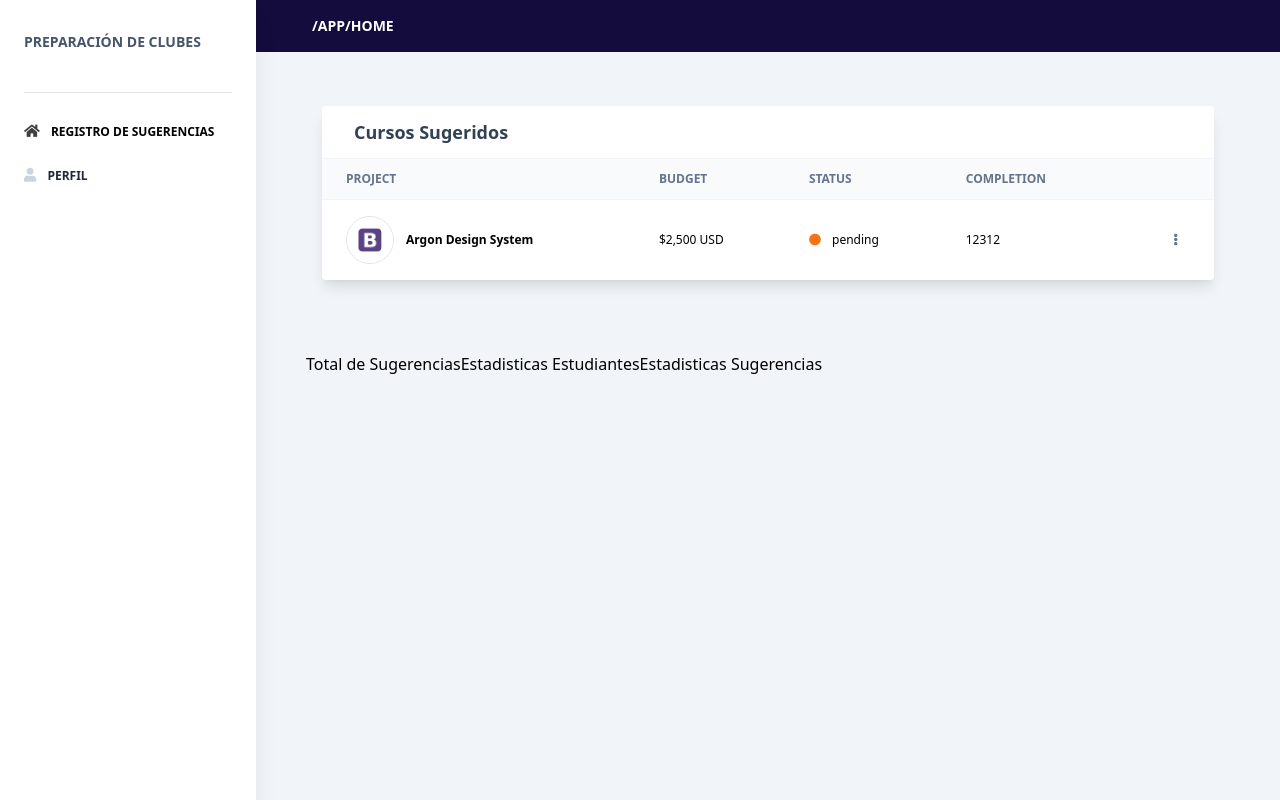
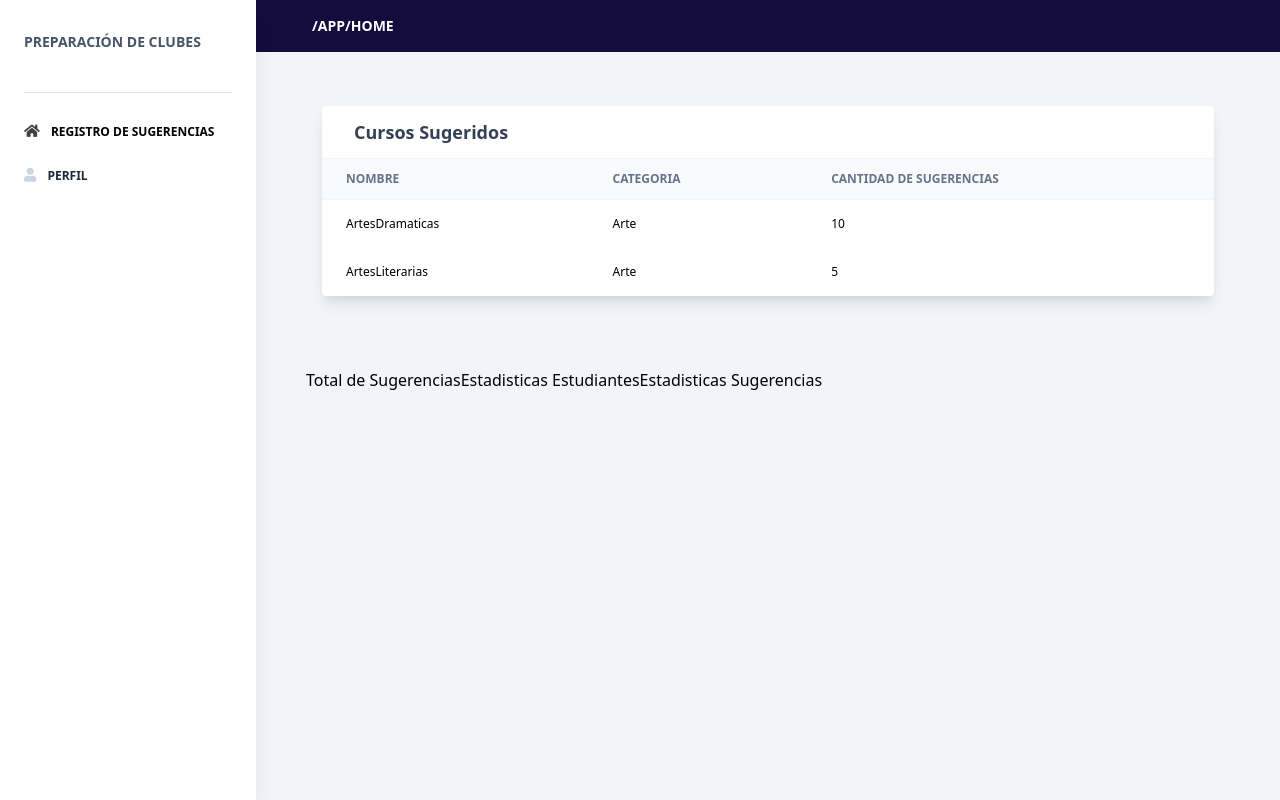
Before and after one commit to ce-itcr/clubes-tec, a React (Create React App) app: page /app/home in a window 1280 px wide. Built offline with nearby package versions, Linux system fonts and the light colour scheme.

Commit message:
[UPDATE] Insert data dinamically in CardTable

```diff
--- a/src/components/Cards/CardTable.js
+++ b/src/components/Cards/CardTable.js
@@ -1,11 +1,148 @@
-import React, { useEffect } from "react";
+import React, { useEffect, useState } from "react";
 import PropTypes from "prop-types";
-import TableDropdown from "../Dropdowns/TableDropdown";
 
 // components
 
+export default function CardTable({ color, name, data }) {
+  /**
+   * Cursos sugeridos : nombreCurso, categoria, cantidad de sugerencias
+   *                    [{courseName:ArtesDramaticas, category:Arte, qty:10},{courseName:ArtesLiterarias, category:Arte, qty:5}]
+   * Cursos que yo he sugerido : nombreCurso, categoria
+   *                    [{courseName:ArtesDramaticas, category:Arte},{courseName:ArtesLiterarias, category:Arte}]
+   * Total de sugerencias: categoria, cantidad de sugerencias
+   *                    [{category:Arte, qty:5},{category:Deportes, qty:2}]
+   * Estadisticas estudiantes: nombreEstudiante, cantidad de sugerencias
+   *                    [{studentName:juan perez, qty:5},{studentName:fernando lopez, qty:5}]
+   * Estadisticas sugerencias I: nombreCurso, categoria, cantidad de sugerencias
+   *                    [{courseName:ArtesDramaticas, category:Arte, qty:10},{courseName:ArtesLiterarias, category:Arte, qty:5}]
+   * Estadisticas sugerencias II: nombreCurso, categoria, cantidad de sugerencias
+   *                    [{courseName:ArtesDramaticas, category:Arte, qty:10},{courseName:ArtesLiterarias, category:Arte, qty:5}]
+   */
 
-export default function CardTable({ color, name }) {
+  const [currentData, setCurrentData] = useState([]);
+
+  useEffect(() => {
+    //console.log(name, data);
+    setCurrentData(data);
+  }, []);
+
+  const setTitles = (currentTable) => {
+    if (
+      currentTable === "Cursos Sugeridos" ||
+      currentTable === "Top 5 clubes más sugeridos" ||
+      currentTable === "Top 3 clubes menos sugeridos"
+    ) {
+      return (
+        <>
+          <th
+            className={
+              "px-6 align-middle border border-solid py-3 text-xs uppercase border-l-0 border-r-0 whitespace-nowrap font-semibold text-left " +
+              (color === "light"
+                ? "bg-blueGray-50 text-blueGray-500 border-blueGray-100"
+                : "bg-lightBlue-800 text-lightBlue-300 border-lightBlue-700")
+            }
+          >
+            Nombre
+          </th>
+          <th
+            className={
+              "px-6 align-middle border border-solid py-3 text-xs uppercase border-l-0 border-r-0 whitespace-nowrap font-semibold text-left " +
+              (color === "light"
+                ? "bg-blueGray-50 text-blueGray-500 border-blueGray-100"
+                : "bg-lightBlue-800 text-lightBlue-300 border-lightBlue-700")
+            }
+          >
+            Categoria
+          </th>
+          <th
+            className={
+              "px-6 align-middle border border-solid py-3 text-xs uppercase border-l-0 border-r-0 whitespace-nowrap font-semibold text-left " +
+              (color === "light"
+                ? "bg-blueGray-50 text-blueGray-500 border-blueGray-100"
+                : "bg-lightBlue-800 text-lightBlue-300 border-lightBlue-700")
+            }
+          >
+            Cantidad de Sugerencias
+          </th>
+        </>
+      );
+    } else {
+      return (
+        <>
+          <th
+            className={
+              "px-6 align-middle border border-solid py-3 text-xs uppercase border-l-0 border-r-0 whitespace-nowrap font-semibold text-left " +
+              (color === "light"
+                ? "bg-blueGray-50 text-blueGray-500 border-blueGray-100"
+                : "bg-lightBlue-800 text-lightBlue-300 border-lightBlue-700")
+            }
+          >
+            Nombre
+          </th>
+          <th
+            className={
+              "px-6 align-middle border border-solid py-3 text-xs uppercase border-l-0 border-r-0 whitespace-nowrap font-semibold text-left " +
+              (color === "light"
+                ? "bg-blueGray-50 text-blueGray-500 border-blueGray-100"
+                : "bg-lightBlue-800 text-lightBlue-300 border-lightBlue-700")
+            }
+          >
+            Categoria
+          </th>
+          <th
+            className={
+              "px-6 align-middle border border-solid py-3 text-xs uppercase border-l-0 border-r-0 whitespace-nowrap font-semibold text-left " +
+              (color === "light"
+                ? "bg-blueGray-50 text-blueGray-500 border-blueGray-100"
+                : "bg-lightBlue-800 text-lightBlue-300 border-lightBlue-700")
+            }
+          >
+            Cantidad de Sugerencias
+          </th>
+        </>
+      );
+    }
+  };
+
+  const setData = (currentTable) => {
+    if (
+      currentTable === "Cursos Sugeridos" ||
+      currentTable === "Top 5 clubes más sugeridos" ||
+      currentTable === "Top 3 clubes menos sugeridos"
+    ) {
+      return (
+        <>
+          {currentData.map((data, index) => (
+            <tr key={index}>
+              <td className="border-t-0 px-6 align-middle border-l-0 border-r-0 text-xs whitespace-nowrap p-4">
+                {data.courseName}
+              </td>
+              <td className="border-t-0 px-6 align-middle border-l-0 border-r-0 text-xs whitespace-nowrap p-4">
+                {data.category}
+              </td>
+              <td className="border-t-0 px-6 align-middle border-l-0 border-r-0 text-xs whitespace-nowrap p-4">
+                {data.qty}
+              </td>
+            </tr>
+          ))}
+        </>
+      );
+    } else {
+      return (
+        <tr>
+          <td className="border-t-0 px-6 align-middle border-l-0 border-r-0 text-xs whitespace-nowrap p-4">
+            $2,500 USD
+          </td>
+          <td className="border-t-0 px-6 align-middle border-l-0 border-r-0 text-xs whitespace-nowrap p-4">
+            $2,500 USD
+          </td>
+          <td className="border-t-0 px-6 align-middle border-l-0 border-r-0 text-xs whitespace-nowrap p-4">
+            <i className="fas fa-circle text-orange-500 mr-2"></i> pending
+          </td>
+        </tr>
+      );
+    }
+  };
 
   return (
     <>
@@ -33,88 +170,9 @@ export default function CardTable({ color, name }) {
           {/* Projects table */}
           <table className="items-center w-full bg-transparent border-collapse">
             <thead>
-              <tr>
-                <th
-                  className={
-                    "px-6 align-middle border border-solid py-3 text-xs uppercase border-l-0 border-r-0 whitespace-nowrap font-semibold text-left " +
-                    (color === "light"
-                      ? "bg-blueGray-50 text-blueGray-500 border-blueGray-100"
-                      : "bg-lightBlue-800 text-lightBlue-300 border-lightBlue-700")
-                  }
-                >
-                  Project
-                </th>
-                <th
-                  className={
-                    "px-6 align-middle border border-solid py-3 text-xs uppercase border-l-0 border-r-0 whitespace-nowrap font-semibold text-left " +
-                    (color === "light"
-                      ? "bg-blueGray-50 text-blueGray-500 border-blueGray-100"
-                      : "bg-lightBlue-800 text-lightBlue-300 border-lightBlue-700")
-                  }
-                >
-                  Budget
-                </th>
-                <th
-                  className={
-                    "px-6 align-middle border border-solid py-3 text-xs uppercase border-l-0 border-r-0 whitespace-nowrap font-semibold text-left " +
-                    (color === "light"
-                      ? "bg-blueGray-50 text-blueGray-500 border-blueGray-100"
-                      : "bg-lightBlue-800 text-lightBlue-300 border-lightBlue-700")
-                  }
-                >
-                  Status
-                </th>
-                <th
-                  className={
-                    "px-6 align-middle border border-solid py-3 text-xs uppercase border-l-0 border-r-0 whitespace-nowrap font-semibold text-left " +
-                    (color === "light"
-                      ? "bg-blueGray-50 text-blueGray-500 border-blueGray-100"
-                      : "bg-lightBlue-800 text-lightBlue-300 border-lightBlue-700")
-                  }
-                >
-                  Completion
-                </th>
-                <th
-                  className={
-                    "px-6 align-middle border border-solid py-3 text-xs uppercase border-l-0 border-r-0 whitespace-nowrap font-semibold text-left " +
-                    (color === "light"
-                      ? "bg-blueGray-50 text-blueGray-500 border-blueGray-100"
-                      : "bg-lightBlue-800 text-lightBlue-300 border-lightBlue-700")
-                  }
-                ></th>
-              </tr>
+              <tr>{setTitles(name)}</tr>
             </thead>
-            <tbody>
-              <tr>
-                <th className="border-t-0 px-6 align-middle border-l-0 border-r-0 text-xs whitespace-nowrap p-4 text-left flex items-center">
-                  <img
-                    src={require("../../assets/img/bootstrap.jpg").default}
-                    className="h-12 w-12 bg-white rounded-full border"
-                    alt="..."
-                  ></img>{" "}
-                  <span
-                    className={
-                      "ml-3 font-bold " +
-                      +(color === "light" ? "text-blueGray-600" : "text-white")
-                    }
-                  >
-                    Argon Design System
-                  </span>
-                </th>
-                <td className="border-t-0 px-6 align-middle border-l-0 border-r-0 text-xs whitespace-nowrap p-4">
-                  $2,500 USD
-                </td>
-                <td className="border-t-0 px-6 align-middle border-l-0 border-r-0 text-xs whitespace-nowrap p-4">
-                  <i className="fas fa-circle text-orange-500 mr-2"></i> pending
-                </td>
-                <td className="border-t-0 px-6 align-middle border-l-0 border-r-0 text-xs whitespace-nowrap p-4">
-                  12312
-                </td>
-                <td className="border-t-0 px-6 align-middle border-l-0 border-r-0 text-xs whitespace-nowrap p-4 text-right">
-                  <TableDropdown />
-                </td>
-              </tr>
-            </tbody>
+            <tbody>{setData(name)}</tbody>
           </table>
         </div>
       </div>
--- a/src/views/app/Home.js
+++ b/src/views/app/Home.js
@@ -15,11 +15,23 @@ export default function Home() {
         }}
       >
         <div className="w-full mb-12 px-4">
-          <CardTable name="Cursos Sugeridos"/>
+          <CardTable
+            name="Cursos Sugeridos"
+            data={[
+              { courseName: "ArtesDramaticas", category: "Arte", qty: 10 },
+              { courseName: "ArtesLiterarias", category: "Arte", qty: 5 },
+            ]}
+          />
         </div>
-        <a onClick={() => history.push('/app/admin/total')}>Total de Sugerencias</a>
-        <a onClick={() => history.push('/app/admin/students-stats')}>Estadisticas Estudiantes</a>
-        <a onClick={() => history.push('/app/admin/suggestions-stats')}>Estadisticas Sugerencias</a>
+        <a onClick={() => history.push("/app/admin/total")}>
+          Total de Sugerencias
+        </a>
+        <a onClick={() => history.push("/app/admin/students-stats")}>
+          Estadisticas Estudiantes
+        </a>
+        <a onClick={() => history.push("/app/admin/suggestions-stats")}>
+          Estadisticas Sugerencias
+        </a>
       </div>
     </>
   );
--- a/src/views/app/admin/Stats-Suggestions.js
+++ b/src/views/app/admin/Stats-Suggestions.js
@@ -1,9 +1,7 @@
 import React from "react";
-import { useHistory } from "react-router-dom";
 import CardTable from "../../../components/Cards/CardTable";
 
 export default function SuggestionsStats() {
-  let history = useHistory();
   return (
     <>
       <div
@@ -15,10 +13,22 @@ export default function SuggestionsStats() {
         }}
       >
         <div className="w-full mb-12 px-4">
-          <CardTable name="Top 5 clubes más sugeridos"/>
+          <CardTable
+            name="Top 5 clubes más sugeridos"
+            data={[
+              { courseName: "ArtesDramaticas", category: "Arte", qty: 10 },
+              { courseName: "ArtesLiterarias", category: "Arte", qty: 5 },
+            ]}
+          />
         </div>
         <div className="w-full mb-12 px-4">
-          <CardTable name="Top 3 clubesmenos sugeridos"/>
+          <CardTable
+            name="Top 3 clubes menos sugeridos"
+            data={[
+              { courseName: "ArtesDramaticas", category: "Arte", qty: 10 },
+              { courseName: "ArtesLiterarias", category: "Arte", qty: 5 },
+            ]}
+          />
         </div>
       </div>
     </>
```
